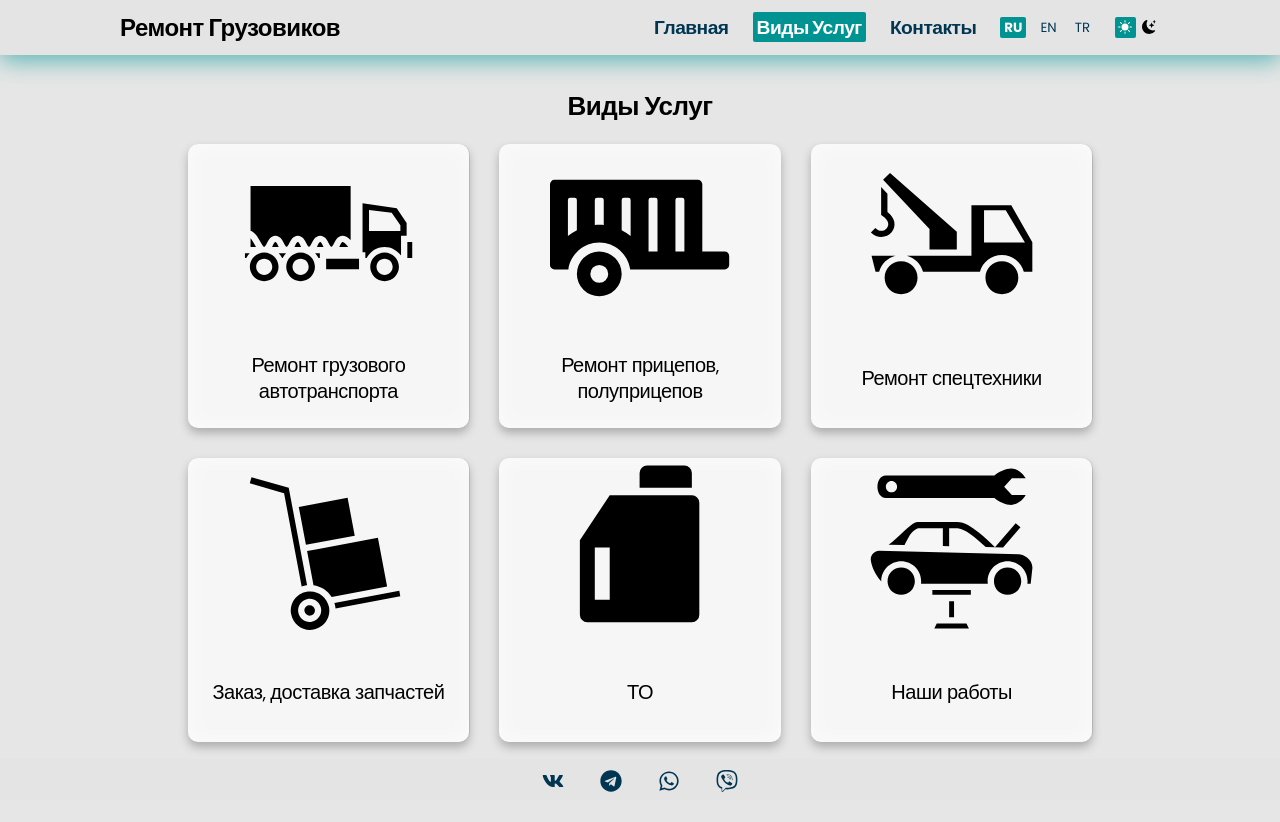
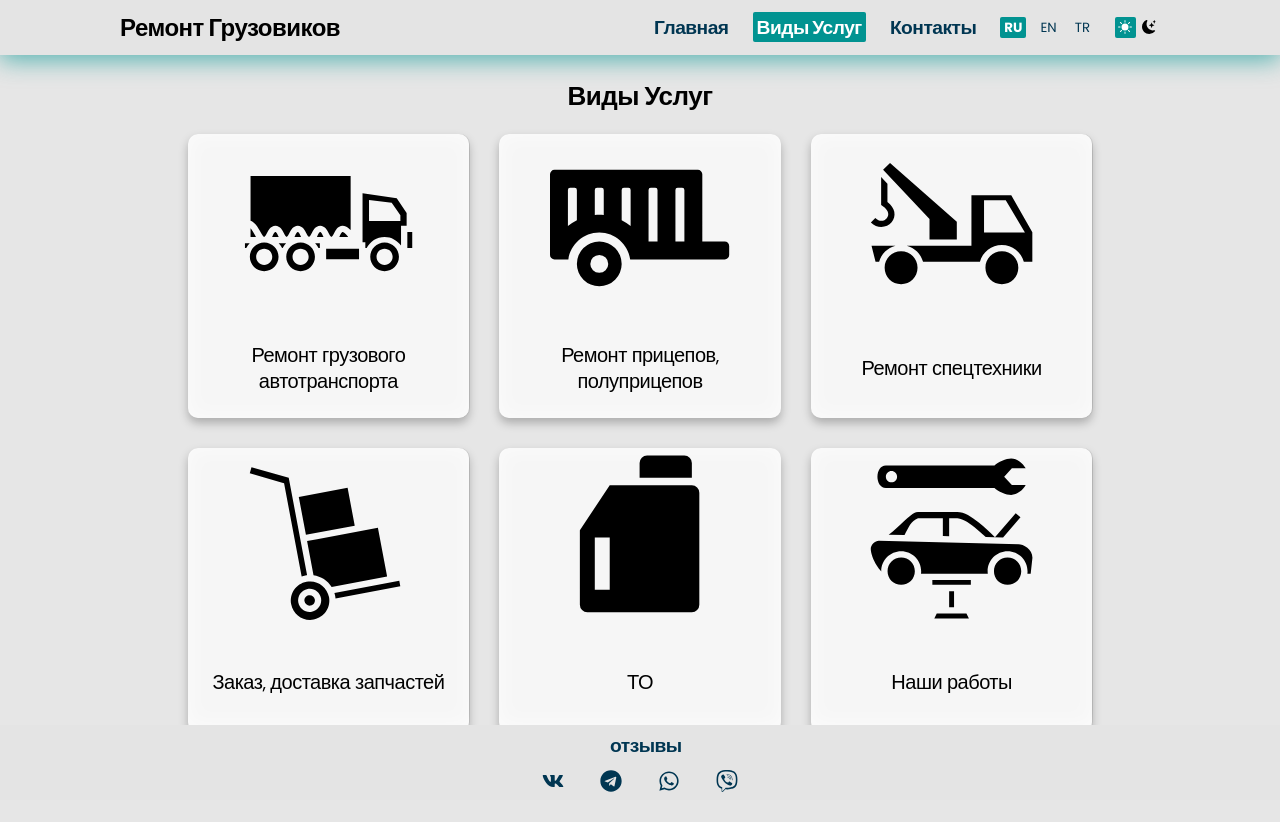
Before and after one commit to 0oPavelVasilevo0/truck-test, a React (Create React App) app: page /projects in a window 1280 px wide. Built offline with nearby package versions, Linux system fonts and the light colour scheme.

Commit message:
creating reviews & fix

```diff
--- a/package.json
+++ b/package.json
@@ -14,6 +14,7 @@
     "react-dom": "^18.2.0",
     "react-i18next": "^13.0.2",
     "react-icons": "^4.10.1",
+    "react-iframe": "^1.8.5",
     "react-router-dom": "^6.13.0",
     "react-scripts": "^5.0.1",
     "web-vitals": "^2.1.4"
@@ -43,7 +44,7 @@
     ]
   },
   "devDependencies": {
-    "gh-pages": "^5.0.0",
-    "@babel/plugin-proposal-private-property-in-object": "7.21.11"
+    "@babel/plugin-proposal-private-property-in-object": "7.21.11",
+    "gh-pages": "^5.0.0"
   }
 }
--- a/src/App.js
+++ b/src/App.js
@@ -7,6 +7,7 @@ import Project from "./pages/Project";
 import { BrowserRouter as Router, Routes, Route } from "react-router-dom";
 import Home from "./pages/Home";
 import ScrollToTop from "./utils/scrollToTop";
+import Reviews from "./pages/Reviews";
 
 function App() {
     return (
@@ -19,6 +20,7 @@ function App() {
                     <Route exact path="/projects" element={<Projects />} />
                     <Route exact path="/project/:id" element={<Project />} />
                     <Route exact path="/contacts" element={<Contacts />} />
+                    <Route exact path="/reviews" element={<Reviews />} />
                 </Routes>
                 <Footer />
             </Router>
--- a/src/components/footer/Footer.jsx
+++ b/src/components/footer/Footer.jsx
@@ -1,13 +1,18 @@
 import React from 'react';
 import "./styles_Footer.css";
 import { FaTelegram, FaViber, FaVk, FaWhatsapp } from 'react-icons/fa';
-
+import { NavLink } from 'react-router-dom';
 
 const Footer = () => {
+
+    const activeLink = 'reviews__menu-button reviews__menu-button--active';
+    const normalLink = 'reviews__menu-button';
+
     return (
         <footer className="footer">
             <div className="container">
                 <div className="footer__wrapper">
+                    <NavLink  className={({ isActive }) => isActive ? activeLink : normalLink} to='/reviews'>отзывы</NavLink>
                     <ul className="social">
                         <li className="social__item"><a href="https://vk.com/v.danileichyk"><FaVk className="social_icon" /></a></li>
                         <li className="social__item"><a href="https://t.me/+79963421022"><FaTelegram className="social_icon" /></a></li>
--- a/src/components/footer/styles_Footer.css
+++ b/src/components/footer/styles_Footer.css
@@ -9,6 +9,7 @@
     width: 100%;
     position: fixed;
     bottom: 0;
+    z-index:1;
 }
 
 .footer__wrapper {
@@ -43,3 +44,19 @@ li.social__item {
 .copyright p+p {
     margin-top: 0.5em;
 }
+
+ .reviews__menu-button {
+     display: flex;
+     /* margin-left: auto; */
+     align-self: center;
+     width: 60px;
+     height: 24px;
+     background-color: transparent;
+     /* padding: 10px; */
+     color: var(--header-text);
+     z-index: 0;
+ }
+
+ .reviews__menu-button--active {
+    color: var(--active);
+ }
--- a/src/components/navbar/styles_Navbar.css
+++ b/src/components/navbar/styles_Navbar.css
@@ -75,7 +75,7 @@
     background-color: var(--nav-bg);
     box-shadow: var(--box-shadow-nav);
     color: var(--header-text);
-    z-index: 1;
+    z-index: 2;
 }
 
 .navbar__logo {
--- /dev/null
+++ b/src/pages/Reviews.jsx
@@ -0,0 +1,31 @@
+import React, { useEffect } from 'react'
+
+const Reviews = () => {
+
+    useEffect(() => {
+        // Load and execute the script after component is mounted
+        const script = document.createElement('script');
+        script.src = 'https://res.smartwidgets.ru/app.js';
+        script.defer = true;
+        document.body.appendChild(script);
+
+        return () => {
+            // Clean up the script when the component is unmounted
+            document.body.removeChild(script);
+        };
+
+    }, []);
+
+    return (
+        <main className="section__reviews">
+            <div className="container">
+                <div className='reviews__avito'>
+                    {/* Insert the div for the smart widget here */}
+                    <div className="sw-app" data-app="c16c709c34e2fb79e8cce331d993689e"></div>
+                </div>
+            </div>
+         </main>
+    )
+}
+
+export default Reviews
--- a/src/styles/main.css
+++ b/src/styles/main.css
@@ -18,10 +18,10 @@ font-family: 'Poppins', sans-serif;
     --black-transparent: #171718;
     --black-border: #26292D;
     --gray: rgba(255, 255, 255, 0.88);
-    --gray-black: rgba(0, 0, 0, 0.354);
+    --gray-black: #0000005a;
     --white: #e6e6e6fc;
     --super-white: white;
-    --blue: rgb(97, 218, 251);
+    --blue: rgb(97, 217, 250);
     --grey: rgb(228, 228, 228);
     /* --purple: rgb(23, 130, 108); */
     --purple: rgb(1, 147, 145);
@@ -108,7 +108,7 @@ body {
 }
 
 .section {
-    padding: 70px 0;
+    padding: 60px 0;
     background-color: var(--page-bg);
     background-size: cover;
     background-position: center center;
@@ -174,6 +174,7 @@ body {
     column-gap: 30px;
     row-gap: 30px;
     opacity: 1;
+    margin-bottom: 30px;
 }
 
 /* Project details */
@@ -238,6 +239,21 @@ body {
     margin-top: 0.5em;
 }
 
+.section__reviews {
+    padding: 0;
+    background-color: var(--page-bg);
+    background-size: cover;
+    background-position: center center;
+    min-height: 100vh;
+}
+
+.reviews__avito {
+    min-height: 100vh;
+    display: flex;
+    justify-content: center;
+    align-items: center;
+}
+
 @media (max-width: 1200px) {
     li.project {
         min-width: 40vw;
@@ -296,11 +312,6 @@ body {
 }
 
 @media (max-width: 620px) {
-
-    /* Header  */
-    /* a.logo {
-        font-size: 14px;
-    } */
 
     .logo.active {
         order: 2;
@@ -441,6 +452,19 @@ body {
     }
 }
 
+@media (max-width: 380px) {
+    .section__reviews {
+            margin: 50px 0;
+        }
+}
+
+@media (max-width: 320px) {
+    .section__reviews {
+        margin: 50px 0 14px 0;
+    }
+
+}
+
 @media (max-width: 330px) {
 
     h1.header__title strong {
@@ -486,9 +510,6 @@ body {
 }
 
 @media (max-width: 280px) {
-    /* a.logo {
-        font-size: 10px;
-    } */
 
     ul.nav-list {
         font-size: 12px;
```
Also changed, not shown: 1 other file (tests, documents, lock files or other folders).
